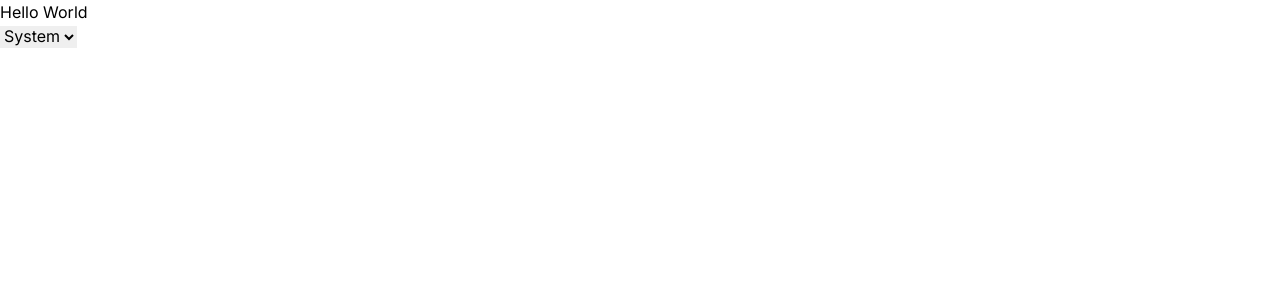
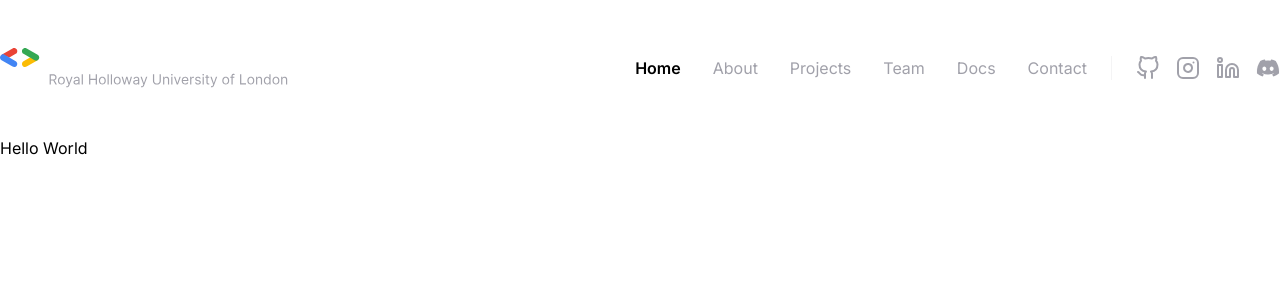
Before and after one commit to rhul-dev/dsc-website, a Next.js app: page / in a window 1280 px wide. Shown: the top 300 px of the page. Built offline with nearby package versions, Linux system fonts and the light colour scheme.

Commit message:
feat: initialises desktop navigation bar

```diff
--- a/package.json
+++ b/package.json
@@ -15,6 +15,8 @@
     "next-themes": "^0.2.1",
     "react": "18.2.0",
     "react-dom": "18.2.0",
+    "react-icons": "^4.7.1",
+    "tailwind-merge": "^1.8.1",
     "zod": "^3.18.0"
   },
   "devDependencies": {
--- /dev/null
+++ b/src/components/Navbar.tsx
@@ -0,0 +1,93 @@
+import type { FC, ReactNode } from 'react';
+import Image from 'next/image';
+import Link from 'next/link';
+import { useRouter } from 'next/router';
+import { twMerge } from 'tailwind-merge';
+import { FiGithub, FiLinkedin, FiInstagram } from 'react-icons/fi';
+import { FaDiscord } from 'react-icons/fa';
+
+type NavbarItemProps = {
+  children: ReactNode;
+  href: string;
+};
+
+const NavbarItem: FC<NavbarItemProps> = ({ children, href }) => {
+  const router = useRouter();
+  const isActive = router.pathname === href;
+  return (
+    <li>
+      <Link
+        href={href}
+        className={twMerge(
+          'text-zinc-400',
+          isActive && 'font-semibold text-black dark:text-white',
+        )}
+      >
+        {children}
+      </Link>
+    </li>
+  );
+};
+
+export const Navbar = () => {
+  return (
+    <nav className="flex items-center justify-between pb-12">
+      <Link href="/">
+        <Image src="/logo.svg" alt="Logo" width={330} height={40} />
+      </Link>
+      <div className="flex items-center gap-6">
+        <ul className="flex items-center gap-8">
+          <NavbarItem href="/">Home</NavbarItem>
+          <NavbarItem href="#about">About</NavbarItem>
+          <NavbarItem href="#projects">Projects</NavbarItem>
+          <NavbarItem href="#team">Team</NavbarItem>
+          <NavbarItem href="#docs">Docs</NavbarItem>
+          <NavbarItem href="#contact">Contact</NavbarItem>
+        </ul>
+        <div className="h-6 border-l border-zinc-100 dark:border-zinc-800" />
+        <ul className="flex items-center gap-4">
+          <li>
+            <a
+              href="https://github.com/rhul-dev"
+              target="_blank"
+              rel="noreferrer"
+              className="text-zinc-400 transition-colors hover:text-black dark:hover:text-white"
+            >
+              <FiGithub size={24} strokeWidth={2} />
+            </a>
+          </li>
+          <li>
+            <a
+              href="https://www.instagram.com/rhul.dev.club/"
+              target="_blank"
+              rel="noreferrer"
+              className="text-zinc-400 transition-colors hover:text-black dark:hover:text-white"
+            >
+              <FiInstagram size={24} strokeWidth={2} />
+            </a>
+          </li>
+          <li>
+            <a
+              href="https://www.linkedin.com/company/rhul-dev/"
+              target="_blank"
+              rel="noreferrer"
+              className="text-zinc-400 transition-colors hover:text-black dark:hover:text-white"
+            >
+              <FiLinkedin size={24} strokeWidth={2} />
+            </a>
+          </li>
+          <li>
+            <a
+              href="https://discord.com/invite/5jySmzhE9u"
+              target="_blank"
+              rel="noreferrer"
+              className="text-zinc-400 transition-colors hover:text-black dark:hover:text-white"
+            >
+              <FaDiscord size={24} strokeWidth={2} />
+            </a>
+          </li>
+        </ul>
+      </div>
+    </nav>
+  );
+};
--- a/src/pages/_app.tsx
+++ b/src/pages/_app.tsx
@@ -4,6 +4,7 @@ import { Inter } from '@next/font/google';
 
 import '../styles/globals.css';
 import { DefaultSeo } from 'next-seo';
+import { Navbar } from '../components/Navbar';
 
 const inter = Inter({
   subsets: ['latin'],
@@ -19,7 +20,10 @@ const MyApp: AppType = ({ Component, pageProps }) => {
       />
       <ThemeProvider attribute="class">
         <div className={`${inter.variable} font-sans`}>
-          <Component {...pageProps} />
+          <main className="container mx-auto pt-12">
+            <Navbar />
+            <Component {...pageProps} />
+          </main>
         </div>
       </ThemeProvider>
     </>
--- a/src/pages/index.tsx
+++ b/src/pages/index.tsx
@@ -1,34 +1,9 @@
 import { type NextPage } from 'next';
-import { useTheme } from 'next-themes';
-import { useEffect, useState } from 'react';
-
-const ThemeSwitch = () => {
-  const [mounted, setMounted] = useState(false);
-  const { theme, setTheme } = useTheme();
-
-  // useEffect only runs on the client, so now we can safely show the UI
-  useEffect(() => {
-    setMounted(true);
-  }, []);
-
-  if (!mounted) {
-    return null;
-  }
-
-  return (
-    <select value={theme} onChange={(e) => setTheme(e.target.value)}>
-      <option value="system">System</option>
-      <option value="dark">Dark</option>
-      <option value="light">Light</option>
-    </select>
-  );
-};
 
 const Home: NextPage = () => {
   return (
     <main>
       <h1>Hello World</h1>
-      <ThemeSwitch />
     </main>
   );
 };
```
Also changed, not shown: 1 other file (tests, documents, lock files or other folders).
